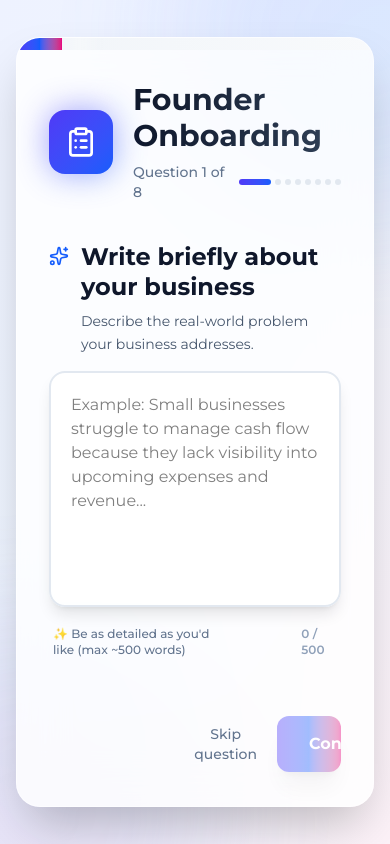
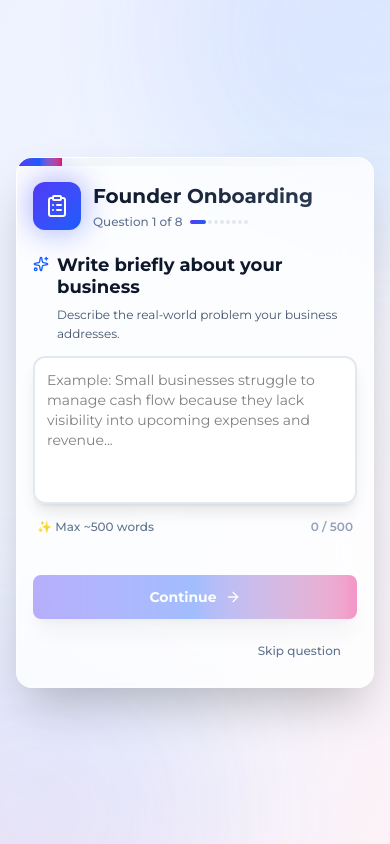
Before and after one commit to tosxin-456/craddule_3.0, a React (Vite) app: page /onboarding in a window 390 px wide. Built offline with nearby package versions, Linux system fonts and the light colour scheme.

Commit message:
worked on the ronboarding

```diff
--- a/src/pages/Dashboard/index.jsx
+++ b/src/pages/Dashboard/index.jsx
@@ -178,19 +178,19 @@ function PhaseCard({
   const colorClasses = {
     blue: "from-blue-500 to-blue-600",
     indigo: "from-indigo-500 to-indigo-600",
-    blue: "from-blue-500 to-blue-600"
+    prurple: "from-prurple-500 to-prurple-600"
   };
 
   const bgColorClasses = {
     blue: "bg-blue-50",
     indigo: "bg-indigo-50",
-    blue: "bg-blue-50"
+    purple: "bg-purple-50"
   };
 
   const iconColorClasses = {
     blue: "text-blue-600",
     indigo: "text-indigo-600",
-    blue: "text-blue-600"
+    purple: "text-purple-600"
   };
 
   return (
--- a/src/pages/FounderAIWalkthrough/index.jsx
+++ b/src/pages/FounderAIWalkthrough/index.jsx
@@ -371,7 +371,7 @@ function ResultStage({ businessModel, onViewDocument }) {
 function ModelCard({ icon: Icon, title, content, color }) {
   const colorClasses = {
     blue: "from-blue-50 to-blue-100 border-blue-200 text-blue-600",
-    blue: "from-blue-50 to-blue-100 border-blue-200 text-blue-600",
+    purple: "from-purple-50 to-purple-100 border-purple-200 text-purple-600",
     indigo: "from-indigo-50 to-indigo-100 border-indigo-200 text-indigo-600",
     pink: "from-pink-50 to-pink-100 border-pink-200 text-pink-600",
     green: "from-green-50 to-green-100 border-green-200 text-green-600",
--- a/src/pages/onboarding/index.jsx
+++ b/src/pages/onboarding/index.jsx
@@ -8,8 +8,6 @@ import {
   Brain,
   Loader2
 } from "lucide-react";
-import { API_BASE_URL } from "../../config/apiConfig";
-import { useNavigate } from "react-router-dom";
 
 const questions = [
   {
@@ -50,8 +48,7 @@ const questions = [
       "Example: We have an MVP with 15 beta users and $2K in monthly recurring revenue..."
   },
   {
-    label:
-      "What are the key documents of your business, and why are they important?",
+    label: "What are the key documents of your business that you have?",
     hint: "Include things like business brief, pitch deck, financials, market research, legal docs.",
     placeholder:
       "Example: Business brief for clarity, pitch deck for investors, financial forecast for planning, and legal documents for protection..."
@@ -64,8 +61,6 @@ const questions = [
   }
 ];
 
-
-
 export default function FounderOnboarding() {
   const [currentStep, setCurrentStep] = useState(0);
   const [answers, setAnswers] = useState({});
@@ -77,35 +72,19 @@ export default function FounderOnboarding() {
   const [isAnalyzing, setIsAnalyzing] = useState(false);
   const [loading, setLoading] = useState(false);
 
-  const token = localStorage.getItem("token"); // JWT from storage
+  useEffect(() => setMounted(true), []);
 
-  useEffect(() => setMounted(true), []);
-  const navigate = useNavigate();
   const maxChars = 500;
   const currentQuestion = questions[currentStep];
   const progress = ((currentStep + 1) / questions.length) * 100;
   const canProceed = answers[currentStep]?.trim().length > 0;
 
-  // Save individual step to backend
   const saveStep = async (step, answer) => {
     try {
       setLoading(true);
-      const res = await fetch(`${API_BASE_URL}/founder/onboarding/save-step`, {
-        method: "POST",
-        headers: {
-          "Content-Type": "application/json",
-          Authorization: `Bearer ${token}`
-        },
-        body: JSON.stringify({ step, question: questions[step].label, answer })
-      });
-
-      const data = await res.json();
+      // Simulated save
+      await new Promise((resolve) => setTimeout(resolve, 300));
       setLoading(false);
-
-      if (!res.ok || !data.success) {
-        throw new Error(data.message || "Failed to save step");
-      }
-
       return true;
     } catch (err) {
       console.error("Error saving step:", err);
@@ -114,21 +93,11 @@ export default function FounderOnboarding() {
     }
   };
 
-  // Submit all answers at the end
   const submitAll = async () => {
     try {
       setIsAnalyzing(true);
-      await fetch(`${API_BASE_URL}/founder/onboarding`, {
-        method: "POST",
-        headers: {
-          "Content-Type": "application/json",
-          Authorization: `Bearer ${token}`
-        },
-        body: JSON.stringify({ answers })
-      });
-      setTimeout(() => {
-        navigate("/ai-walkthrough");
-      }, 3000);
+      await new Promise((resolve) => setTimeout(resolve, 3000));
+      alert("Onboarding complete!");
     } catch (err) {
       console.error("Error submitting answers:", err);
       setIsAnalyzing(false);
@@ -140,7 +109,7 @@ export default function FounderOnboarding() {
     if (value.length <= maxChars) {
       setAnswers({ ...answers, [currentStep]: value });
       setCharCount(value.length);
-      saveStep(currentStep, value); // auto-save
+      saveStep(currentStep, value);
     }
   };
 
@@ -161,7 +130,7 @@ export default function FounderOnboarding() {
         setCurrentStep(currentStep + 1);
         setCharCount(answers[currentStep + 1]?.length || 0);
       } else {
-        submitAll(); // final submission
+        submitAll();
       }
       setIsAnimating(false);
     }, 300);
@@ -202,20 +171,20 @@ export default function FounderOnboarding() {
         </div>
 
         <div className="max-w-2xl w-full relative">
-          <div className="bg-white/80 backdrop-blur-xl rounded-3xl shadow-2xl border border-white/50 p-12 text-center">
-            <div className="relative inline-block mb-8">
-              <div className="absolute inset-0 bg-gradient-to-br from-indigo-600 to-blue-600 rounded-3xl blur-2xl opacity-50 animate-pulse" />
-              <div className="relative h-24 w-24 rounded-3xl bg-gradient-to-br from-indigo-600 to-blue-600 flex items-center justify-center mx-auto">
-                <Brain className="w-12 h-12 text-white animate-pulse" />
+          <div className="bg-white/80 backdrop-blur-xl rounded-2xl sm:rounded-3xl shadow-2xl border border-white/50 p-6 sm:p-8 md:p-12 text-center">
+            <div className="relative inline-block mb-6 sm:mb-8">
+              <div className="absolute inset-0 bg-gradient-to-br from-indigo-600 to-blue-600 rounded-2xl sm:rounded-3xl blur-2xl opacity-50 animate-pulse" />
+              <div className="relative h-20 w-20 sm:h-24 sm:w-24 rounded-2xl sm:rounded-3xl bg-gradient-to-br from-indigo-600 to-blue-600 flex items-center justify-center mx-auto">
+                <Brain className="w-10 h-10 sm:w-12 sm:h-12 text-white animate-pulse" />
               </div>
             </div>
 
             <div className="mb-6">
               <Loader2 className="w-8 h-8 text-blue-600 animate-spin mx-auto mb-4" />
-              <h2 className="text-3xl font-bold bg-gradient-to-r from-slate-900 to-slate-700 bg-clip-text text-transparent mb-3">
+              <h2 className="text-2xl sm:text-3xl font-bold bg-gradient-to-r from-slate-900 to-slate-700 bg-clip-text text-transparent mb-3">
                 Analyzing Your Answers
               </h2>
-              <p className="text-slate-600 text-lg">
+              <p className="text-slate-600 text-base sm:text-lg">
                 Our AI is processing your responses to create a personalized
                 experience...
               </p>
@@ -240,7 +209,6 @@ export default function FounderOnboarding() {
 
   return (
     <div className="min-h-screen bg-gradient-to-br from-indigo-50 via-blue-50 to-pink-50 flex items-center justify-center p-4 relative overflow-hidden">
-      {/* Animated background elements */}
       <div className="absolute inset-0 overflow-hidden pointer-events-none">
         <div className="absolute -top-40 -right-40 w-96 h-96 bg-gradient-to-br from-indigo-400/20 to-blue-400/20 rounded-full blur-3xl animate-pulse" />
         <div
@@ -254,10 +222,8 @@ export default function FounderOnboarding() {
           mounted ? "opacity-100 translate-y-0" : "opacity-0 translate-y-8"
         }`}
       >
-        {/* Main Card */}
-        <div className="bg-white/80 backdrop-blur-xl rounded-3xl shadow-2xl border border-white/50 overflow-hidden">
-          {/* Gradient Progress Bar */}
-          <div className="h-3 bg-gradient-to-r from-slate-100 to-slate-50 relative overflow-hidden">
+        <div className="bg-white/80 backdrop-blur-xl rounded-2xl sm:rounded-3xl shadow-2xl border border-white/50 overflow-hidden">
+          <div className="h-2 sm:h-3 bg-gradient-to-r from-slate-100 to-slate-50 relative overflow-hidden">
             <div
               className="h-full bg-gradient-to-r from-indigo-600 via-blue-600 to-pink-600 transition-all duration-500 ease-out relative"
               style={{ width: `${progress}%` }}
@@ -266,31 +232,30 @@ export default function FounderOnboarding() {
             </div>
           </div>
 
-          <div className="p-8 md:p-14">
-            {/* Header with enhanced styling */}
-            <div className="flex items-center gap-5 mb-10">
+          <div className="p-4 sm:p-6 md:p-10 lg:p-14">
+            <div className="flex items-center gap-3 sm:gap-5 mb-6 sm:mb-8 md:mb-10">
               <div className="relative">
-                <div className="absolute inset-0 bg-gradient-to-br from-indigo-600 to-blue-600 rounded-2xl blur-lg opacity-50" />
-                <div className="relative h-16 w-16 rounded-2xl bg-gradient-to-br from-indigo-600 to-blue-600 flex items-center justify-center transform hover:scale-105 transition-transform">
-                  <ClipboardList className="w-8 h-8 text-white" />
+                <div className="absolute inset-0 bg-gradient-to-br from-indigo-600 to-blue-600 rounded-xl sm:rounded-2xl blur-lg opacity-50" />
+                <div className="relative h-12 w-12 sm:h-14 sm:w-14 md:h-16 md:w-16 rounded-xl sm:rounded-2xl bg-gradient-to-br from-indigo-600 to-blue-600 flex items-center justify-center transform hover:scale-105 transition-transform">
+                  <ClipboardList className="w-6 h-6 sm:w-7 sm:h-7 md:w-8 md:h-8 text-white" />
                 </div>
               </div>
-              <div className="flex-1">
-                <h1 className="text-3xl font-bold bg-gradient-to-r from-slate-900 to-slate-700 bg-clip-text text-transparent">
+              <div className="flex-1 min-w-0">
+                <h1 className="text-xl sm:text-2xl md:text-3xl font-bold bg-gradient-to-r from-slate-900 to-slate-700 bg-clip-text text-transparent">
                   Founder Onboarding
                 </h1>
-                <div className="flex items-center gap-2 mt-2">
-                  <p className="text-sm font-medium text-slate-500">
+                <div className="flex items-center gap-2 mt-1 sm:mt-2 flex-wrap">
+                  <p className="text-xs sm:text-sm font-medium text-slate-500 whitespace-nowrap">
                     Question {currentStep + 1} of {questions.length}
                   </p>
-                  <div className="flex gap-1">
+                  <div className="flex gap-0.5 sm:gap-1">
                     {questions.map((_, idx) => (
                       <div
                         key={idx}
-                        className={`h-1.5 rounded-full transition-all duration-300 ${
+                        className={`h-1 sm:h-1.5 rounded-full transition-all duration-300 ${
                           idx <= currentStep
-                            ? "w-8 bg-gradient-to-r from-indigo-600 to-blue-600"
-                            : "w-1.5 bg-slate-200"
+                            ? "w-4 sm:w-6 md:w-8 bg-gradient-to-r from-indigo-600 to-blue-600"
+                            : "w-1 sm:w-1.5 bg-slate-200"
                         }`}
                       />
                     ))}
@@ -299,7 +264,6 @@ export default function FounderOnboarding() {
               </div>
             </div>
 
-            {/* Question Card */}
             <div
               className={`transition-all duration-300 ${
                 isAnimating
@@ -309,48 +273,50 @@ export default function FounderOnboarding() {
                   : "opacity-100 translate-x-0"
               }`}
             >
-              <div className="mb-8">
-                <div className="flex items-start gap-3 mb-4">
-                  <Sparkles className="w-5 h-5 text-blue-600 mt-1 flex-shrink-0" />
-                  <div>
-                    <label className="block text-2xl font-bold text-slate-900 mb-2 leading-tight">
+              <div className="mb-6 sm:mb-8">
+                <div className="flex items-start gap-2 sm:gap-3 mb-3 sm:mb-4">
+                  <Sparkles className="w-4 h-4 sm:w-5 sm:h-5 text-blue-600 mt-0.5 sm:mt-1 flex-shrink-0" />
+                  <div className="min-w-0 flex-1">
+                    <label className="block text-lg sm:text-xl md:text-2xl font-bold text-slate-900 mb-1.5 sm:mb-2 leading-tight">
                       {currentQuestion.label}
                     </label>
-                    <p className="text-sm text-slate-600 leading-relaxed">
+                    <p className="text-xs sm:text-sm text-slate-600 leading-relaxed">
                       {currentQuestion.hint}
                     </p>
                   </div>
                 </div>
 
-                {/* Enhanced Textarea */}
                 <div className="relative group">
                   <div
-                    className={`absolute inset-0 bg-gradient-to-r from-indigo-600 via-blue-600 to-pink-600 rounded-2xl blur-xl opacity-0 group-hover:opacity-20 transition-opacity duration-300 ${
+                    className={`absolute inset-0 bg-gradient-to-r from-indigo-600 via-blue-600 to-pink-600 rounded-xl sm:rounded-2xl blur-xl opacity-0 group-hover:opacity-20 transition-opacity duration-300 ${
                       isFocused ? "opacity-30" : ""
                     }`}
                   />
                   <textarea
-                    rows={8}
+                    rows={6}
                     value={answers[currentStep] || ""}
                     onChange={handleChange}
                     onFocus={() => setIsFocused(true)}
                     onBlur={() => setIsFocused(false)}
                     placeholder={currentQuestion.placeholder}
-                    className={`relative w-full rounded-2xl border-2 p-5 text-base focus:outline-none transition-all resize-none bg-white/50 backdrop-blur-sm ${
+                    className={`relative w-full rounded-xl sm:rounded-2xl border-2 p-3 sm:p-4 md:p-5 text-sm sm:text-base focus:outline-none transition-all resize-none bg-white/50 backdrop-blur-sm ${
                       isFocused
-                        ? "border-blue-400 shadow-xl ring-4 ring-blue-100"
+                        ? "border-blue-400 shadow-xl ring-2 sm:ring-4 ring-blue-100"
                         : "border-slate-200 hover:border-slate-300 shadow-lg"
                     }`}
                   />
                 </div>
 
-                <div className="flex justify-between items-center mt-3 px-1">
-                  <p className="text-xs text-slate-500 font-medium">
+                <div className="flex justify-between items-center mt-2 sm:mt-3 px-1">
+                  <p className="text-xs text-slate-500 font-medium hidden sm:block">
                     ✨ Be as detailed as you'd like (max ~500 words)
                   </p>
-                  <div className="flex items-center gap-2">
+                  <p className="text-xs text-slate-500 font-medium sm:hidden">
+                    ✨ Max ~500 words
+                  </p>
+                  <div className="flex items-center gap-1.5 sm:gap-2">
                     <div
-                      className={`h-1.5 w-20 rounded-full bg-slate-100 overflow-hidden ${
+                      className={`h-1 sm:h-1.5 w-12 sm:w-20 rounded-full bg-slate-100 overflow-hidden ${
                         charCount > 0 ? "opacity-100" : "opacity-0"
                       } transition-opacity`}
                     >
@@ -377,13 +343,12 @@ export default function FounderOnboarding() {
               </div>
             </div>
 
-            {/* Navigation Buttons */}
-            <div className="flex items-center justify-between pt-6">
-              <div className="flex items-center gap-3">
+            <div className="flex flex-col-reverse sm:flex-row items-stretch sm:items-center justify-between gap-3 sm:gap-0 pt-4 sm:pt-6">
+              <div className="flex items-center justify-between sm:justify-start gap-2 sm:gap-3">
                 <button
                   onClick={handleBack}
                   disabled={currentStep === 0}
-                  className="group flex items-center gap-2 px-6 py-3 text-slate-600 rounded-xl font-semibold hover:bg-slate-100 transition-all disabled:opacity-0 disabled:pointer-events-none transform hover:scale-105 active:scale-95"
+                  className="group flex items-center gap-2 px-4 sm:px-6 py-2.5 sm:py-3 text-sm sm:text-base text-slate-600 rounded-lg sm:rounded-xl font-semibold hover:bg-slate-100 transition-all disabled:opacity-0 disabled:pointer-events-none transform hover:scale-105 active:scale-95"
                 >
                   <ArrowLeft className="w-4 h-4 group-hover:-translate-x-1 transition-transform" />
                   Back
@@ -391,7 +356,7 @@ export default function FounderOnboarding() {
 
                 <button
                   onClick={handleSkip}
-                  className="px-5 py-2.5 text-sm text-slate-500 hover:text-slate-700 font-medium rounded-lg hover:bg-slate-50 transition-all"
+                  className="px-4 sm:px-5 py-2 sm:py-2.5 text-xs sm:text-sm text-slate-500 hover:text-slate-700 font-medium rounded-lg hover:bg-slate-50 transition-all"
                 >
                   Skip question
                 </button>
@@ -400,7 +365,7 @@ export default function FounderOnboarding() {
               <button
                 onClick={handleNext}
                 disabled={!canProceed}
-                className="group relative flex items-center gap-2 px-8 py-4 rounded-xl font-bold text-white transition-all disabled:opacity-40 disabled:cursor-not-allowed transform hover:scale-105 active:scale-95 disabled:hover:scale-100 overflow-hidden shadow-xl"
+                className="group relative flex items-center justify-center gap-2 px-6 sm:px-8 py-3 sm:py-4 rounded-lg sm:rounded-xl font-bold text-sm sm:text-base text-white transition-all disabled:opacity-40 disabled:cursor-not-allowed transform hover:scale-105 active:scale-95 disabled:hover:scale-100 overflow-hidden shadow-xl"
               >
                 <div className="absolute inset-0 bg-gradient-to-r from-indigo-600 via-blue-600 to-pink-600 transition-opacity" />
                 <div className="absolute inset-0 bg-gradient-to-r from-pink-600 via-blue-600 to-indigo-600 opacity-0 group-hover:opacity-100 transition-opacity" />
@@ -410,19 +375,18 @@ export default function FounderOnboarding() {
                     : "Continue"}
                 </span>
                 {currentStep === questions.length - 1 ? (
-                  <CheckCircle className="relative w-5 h-5 group-hover:rotate-12 transition-transform" />
+                  <CheckCircle className="relative w-4 h-4 sm:w-5 sm:h-5 group-hover:rotate-12 transition-transform" />
                 ) : (
-                  <ArrowRight className="relative w-5 h-5 group-hover:translate-x-1 transition-transform" />
+                  <ArrowRight className="relative w-4 h-4 sm:w-5 sm:h-5 group-hover:translate-x-1 transition-transform" />
                 )}
               </button>
             </div>
           </div>
         </div>
 
-        {/* Completion indicator */}
         {currentStep === questions.length - 1 && canProceed && (
-          <div className="mt-6 text-center animate-bounce">
-            <p className="text-sm font-medium text-blue-600">
+          <div className="mt-4 sm:mt-6 text-center animate-bounce px-4">
+            <p className="text-xs sm:text-sm font-medium text-blue-600">
               🎉 Almost there! Click Complete to finish
             </p>
           </div>
```
Also changed, not shown: src/pages/login/index.jsx (+20 -20 lines), src/pages/signup/index.jsx (+24 -24 lines), 1 other file (tests, documents, lock files or other folders).
